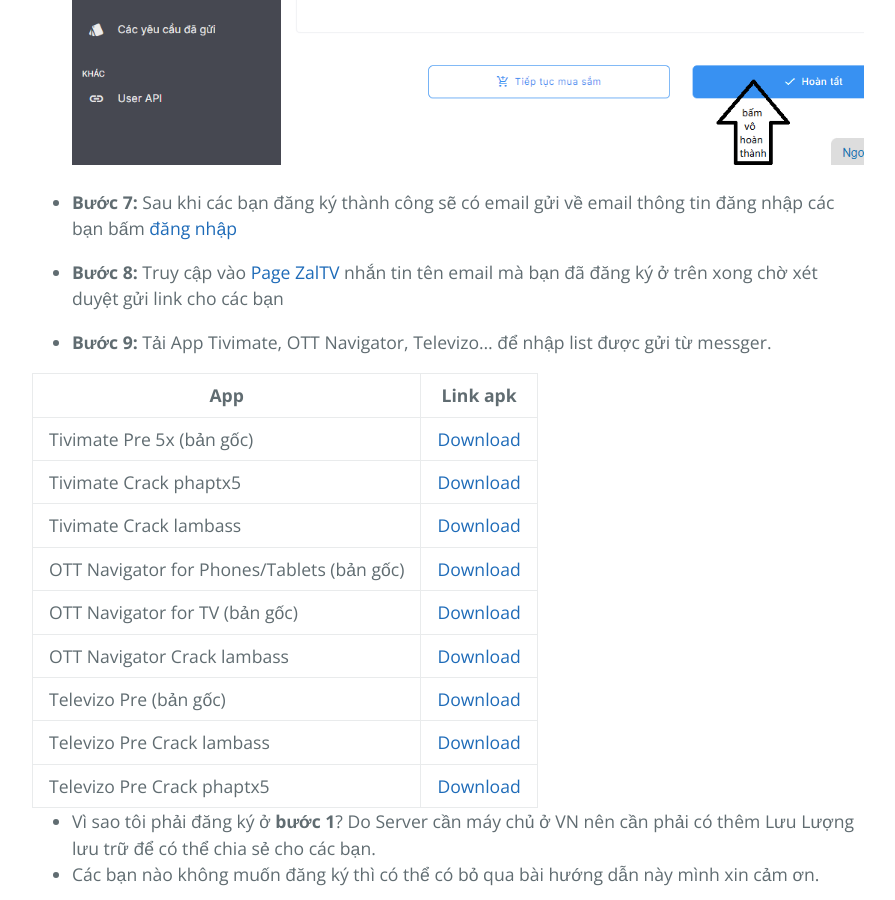
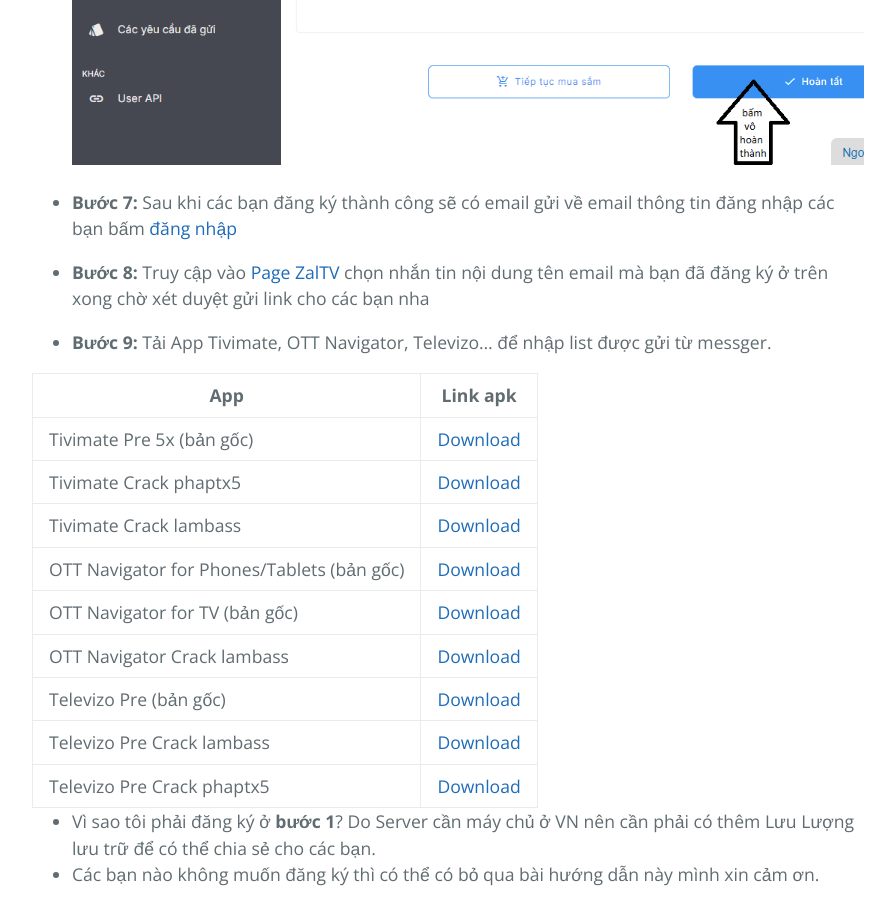
Before and after one commit to huuvinhtv/zaltv, a Jekyll site: the page built from huongdan.md, in a window 1280 px wide and 900 px high, scrolled down 2946 px. Shown: the whole window, without its empty margins (192-1087 px from the left). Built offline with Jekyll 4.4.1, drawn with Linux system fonts in a browser that asks for light colours; our own code applies the rules of GitHub Pages for plain Markdown files.

Commit message:
Update huongdan.md

```diff
--- a/huongdan.md
+++ b/huongdan.md
@@ -21,7 +21,7 @@ Những điều bạn cần biết để có thể xem link được chia sẻ
 
 - **Bước 7:** Sau khi các bạn đăng ký thành công sẽ có email gửi về email thông tin đăng nhập các bạn bấm [đăng nhập](https://client.123host.vn/?/clientarea/)
 
-- **Bước 8:** Truy cập vào [Page ZalTV](https://www.facebook.com/zaltv.gq) nhắn tin tên email mà bạn đã đăng ký ở trên xong chờ xét duyệt gửi link cho các bạn
+- **Bước 8:** Truy cập vào [Page ZalTV](https://www.facebook.com/zaltv.gq) chọn nhắn tin nội dung tên email mà bạn đã đăng ký ở trên xong chờ xét duyệt gửi link cho các bạn nha
 
 - **Bước 9:** Tải App Tivimate, OTT Navigator, Televizo... để nhập list được gửi từ messger.
 
```
